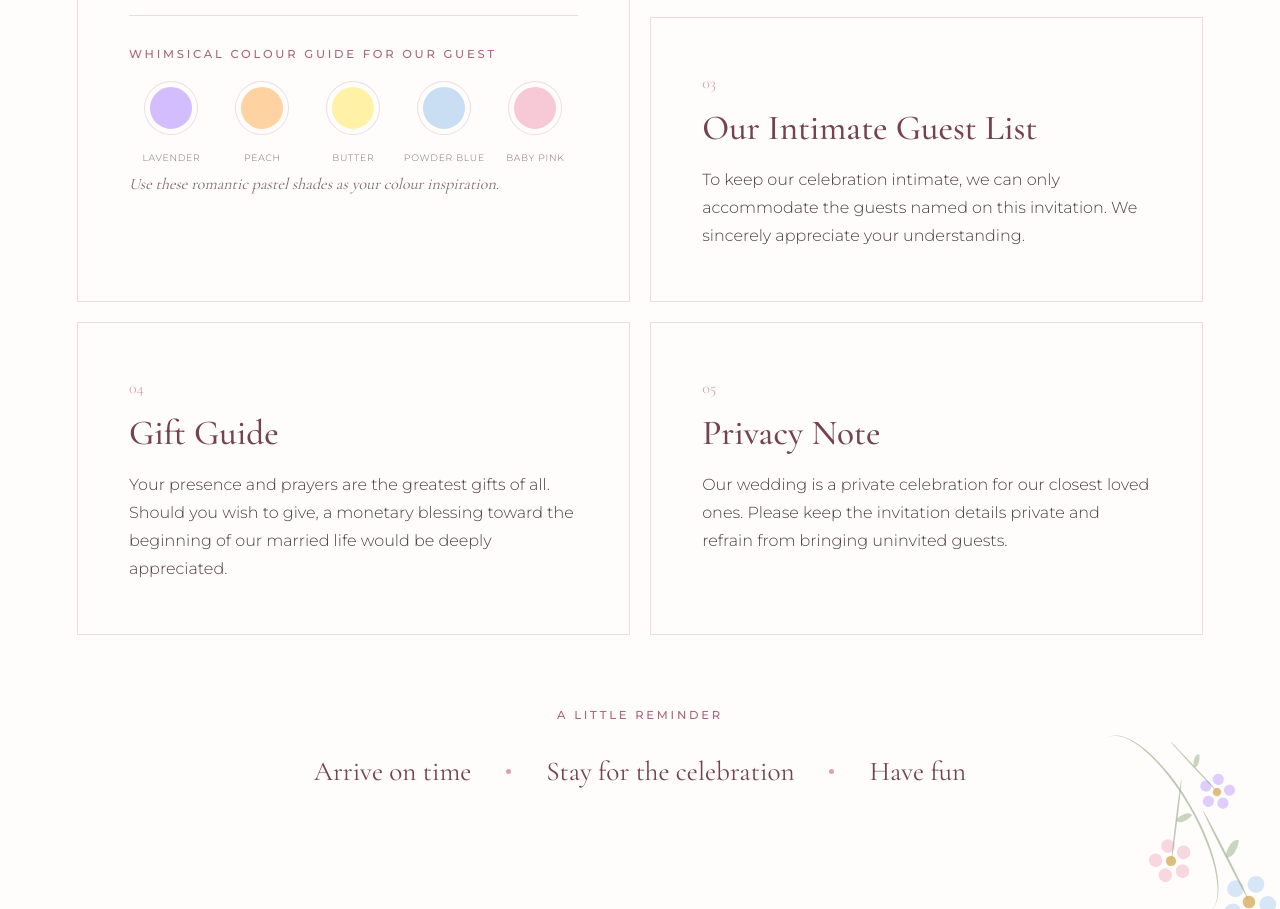
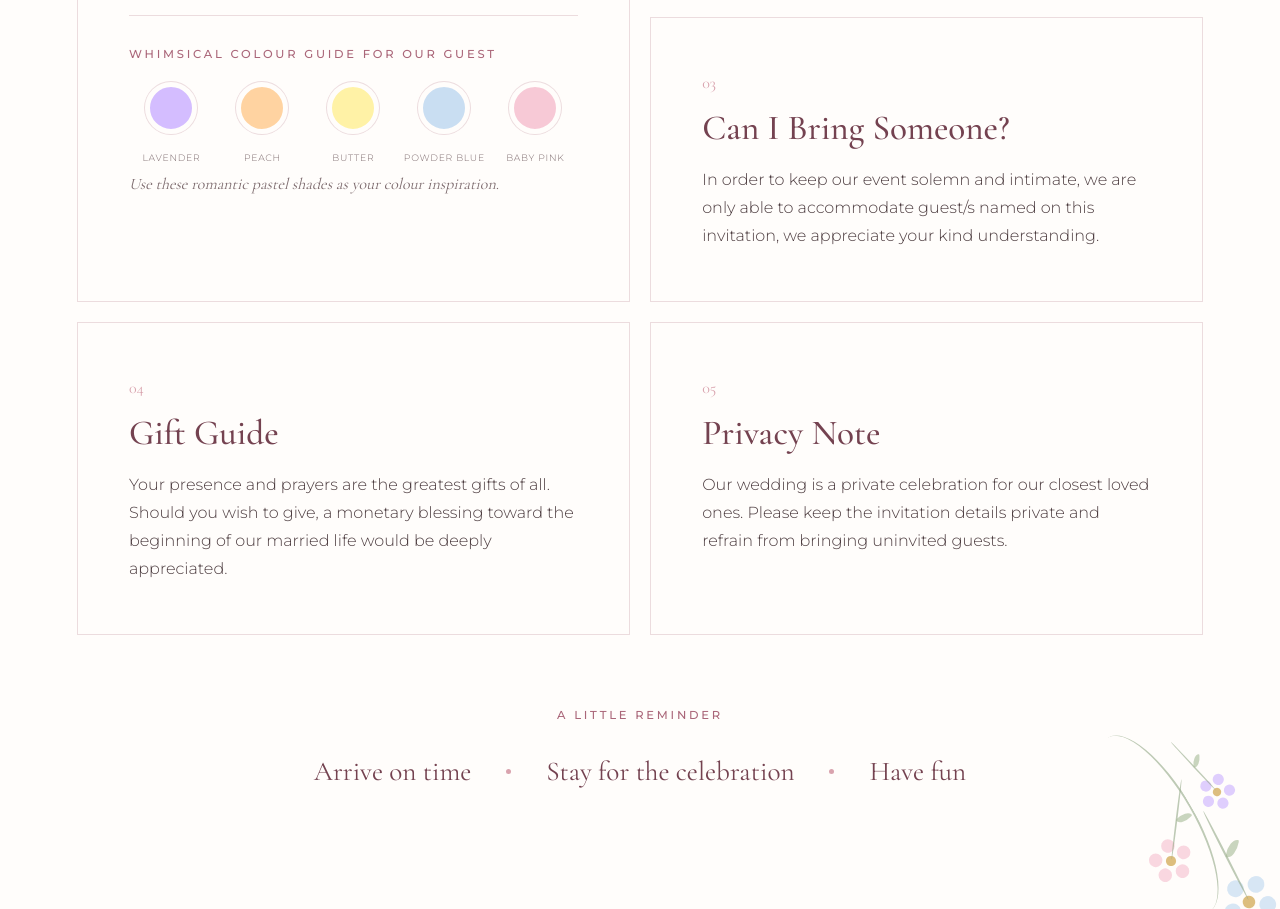
Before and after one commit to ars1224/JadeAries, a website: page index.html in a window 1280 px wide. Shown: the part 4912-5821 px from the top of the page. Drawn offline with nearby package versions, Linux system fonts and the light colour scheme.

Commit message:
Update index.html

```diff
--- a/index.html
+++ b/index.html
@@ -298,8 +298,8 @@
 
                 <article class="detail-card">
                     <span class="card-number">03</span>
-                    <h3>Our Intimate Guest List</h3>
-                    <p>To keep our celebration intimate, we can only accommodate the guests named on this invitation. We sincerely appreciate your understanding.</p>
+                    <h3>Can I Bring Someone?</h3>
+                    <p>In order to keep our event solemn and intimate, we are only able to accommodate guest/s named on this invitation, we appreciate your kind understanding.</p>
                 </article>
 
                 <article class="detail-card">
```
